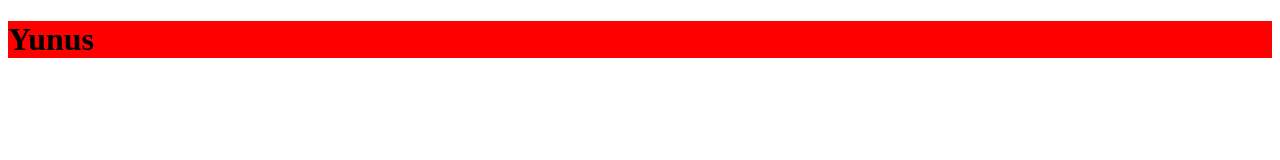
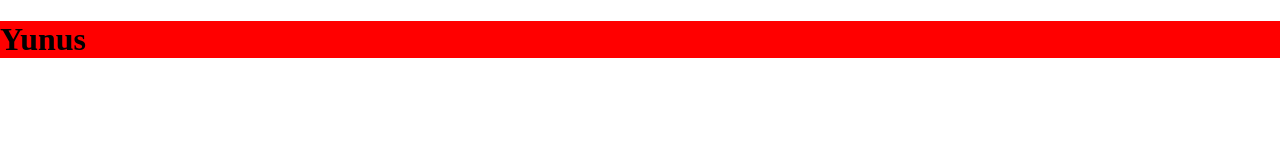
Before and after one commit to Yunus-bangss/random-app-number, a plain HTML site: page index.html in a window 1280 px wide. Drawn offline with Linux system fonts and the light colour scheme.

Commit message:
Removeintial body html style

```diff
--- a/style.css
+++ b/style.css
@@ -1,3 +1,10 @@
 h1{
 background: red;
 }
+body{
+    margin: 0;
+}
+body,
+html{
+    min-height: 100%;
+}
```
